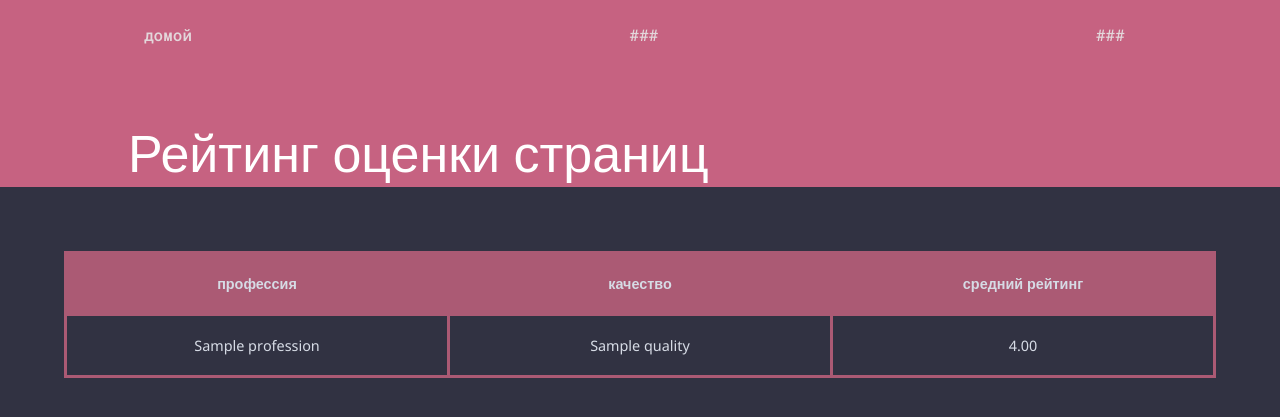
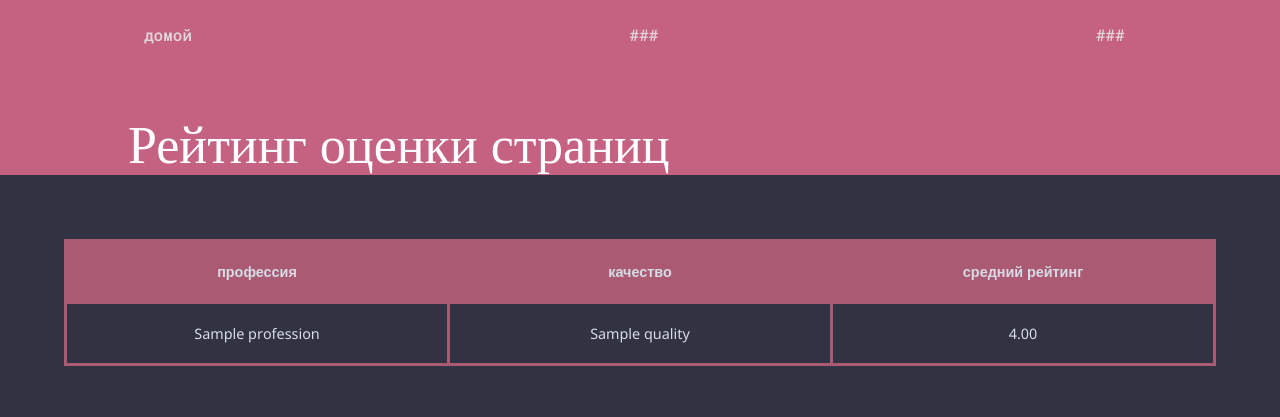
Before and after one commit to IXITMANI/OUPIDIDY, a PHP site: page /php/ratings.php in a window 1280 px wide. Shown: the top 417 px of the page. Run offline with PHP 8.4, Linux system fonts and the light colour scheme; tables that the repository leaves empty or names only in its code hold one stand-in row (values such as "Sample post").

Commit message:
fixed title issue in the rating page

```diff
--- a/css/rating.css
+++ b/css/rating.css
@@ -16,6 +16,11 @@ header {
   padding-left: 10%;
   color: white;
   font-size: 6.5vh;
+
+}
+
+.heading_text{
+  font-family: 'Rotobo Mono';
 }
 
 a {
```
